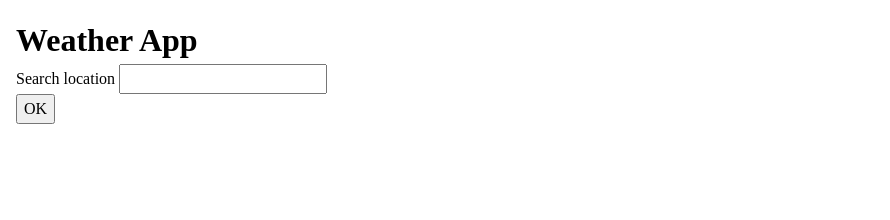
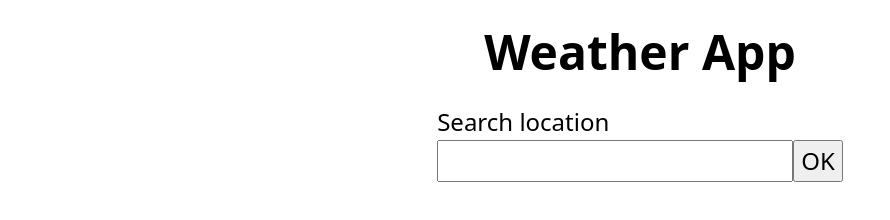
Before and after one commit to V1IRuZ/weather-app, a website built with webpack: page src/template.html in a window 1280 px wide. Shown: the whole page, without its empty margins (0-890 px from the left). Built offline with nearby package versions, Linux system fonts and the light colour scheme; no server answers.

Commit message:
Edit form layout
The form elements were laid out using flex. In addition, the font sizes were adjusted.

```diff
--- a/src/styles.css
+++ b/src/styles.css
@@ -68,6 +68,34 @@ h6 {
   isolation: isolate;
 }
 
+:root {
+  --system-ui: system-ui, -apple-system, BlinkMacSystemFont, 'Segoe UI', Roboto, Oxygen, Ubuntu, Cantarell, 'Open Sans', 'Helvetica Neue', sans-serif;
+}
+
 body {
+  font-family: var(--system-ui);
   padding: 1em;
+  display: flex;
+  flex-direction: column;
+  justify-content: center;
+  align-items: center;
+  gap: 1em;
 }
+
+header > h1 {
+  font-size: 3rem;
+}
+
+form {
+  display: flex;
+  font-size: 1.5rem;
+}
+
+form > div {
+  display: flex;
+  flex-direction: column;
+}
+
+.btn {
+  justify-content: flex-end;
+}
```
